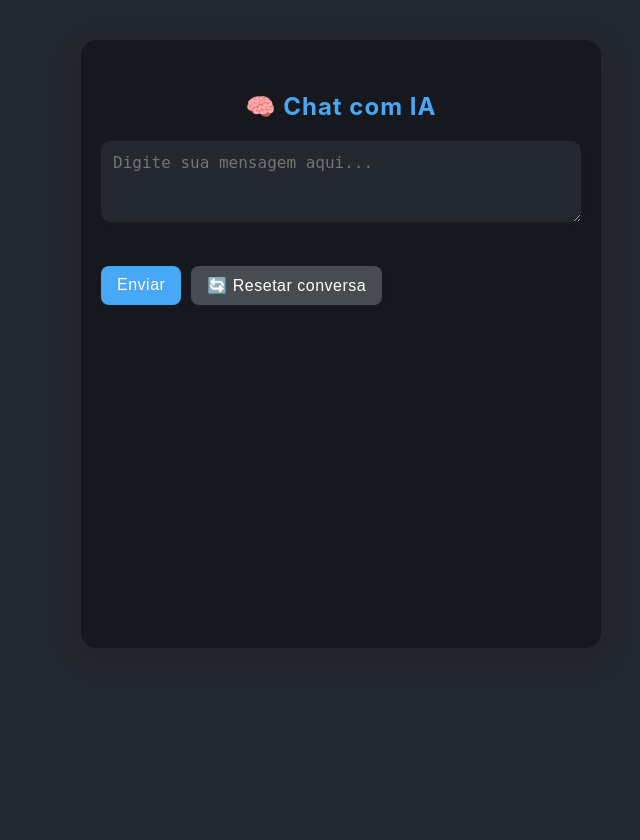
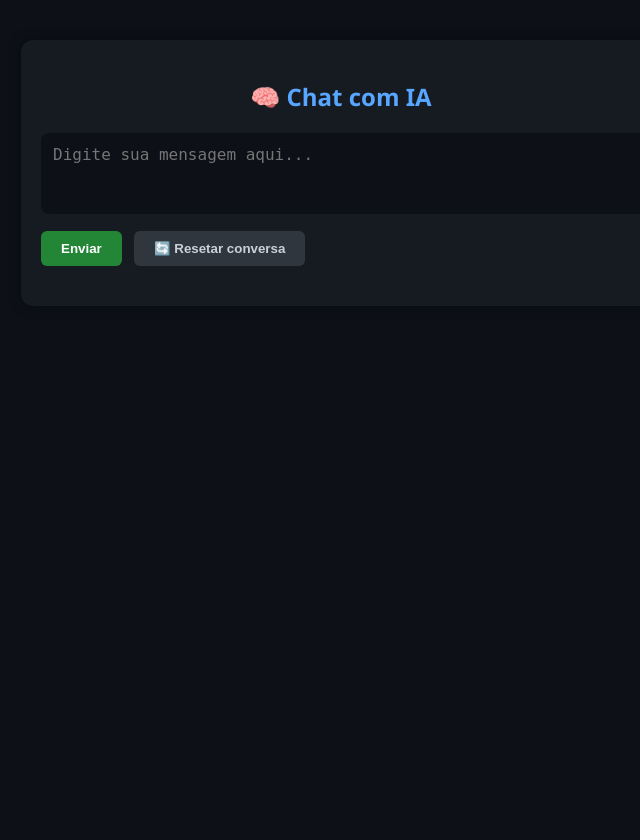
Before and after one commit to thaleson/case_Forelegal, a PHP site: page /gerar/ in a window 1280 px wide. Shown: the whole page, without its empty margins (299-939 px from the left). Before the commit the page ends 648 px from the top, so only its background shows below. Run offline with PHP 8.4, Linux system fonts and the light colour scheme.

Commit message:
feat: Updates CSS style and improves chat interface; adjusts API call and adds response animation

```diff
--- a/css/style.css
+++ b/css/style.css
@@ -1,157 +1,100 @@
 body {
-    font-family: "Inter", "Segoe UI", Tahoma, Geneva, Verdana, sans-serif;
-    background-color: #23272f;
-    color: #f6f6f6;
+    font-family: "Segoe UI", sans-serif;
+    background-color: #0d1117;
+    color: #c9d1d9;
+    margin: 0;
     padding: 0;
-    margin: 0;
-    min-height: 100vh;
     display: flex;
     justify-content: center;
-    align-items: flex-start;
+    align-items: start;
+    height: 100vh;
+    padding-top: 40px;
 }
 
-.container {
-    width: 100%;
-    max-width: 480px;
-    margin: 40px auto 0 auto;
-    background: #16181d;
-    border-radius: 16px;
-    box-shadow: 0 8px 32px rgba(0,0,0,0.13);
-    padding: 32px 20px 16px 20px;
-    display: flex;
-    flex-direction: column;
-    min-height: 70vh;
+/* container principal do chat */
+.container, .chat-container {
+    background-color: #161b22;
+    border-radius: 12px;
+    padding: 20px;
+    width: 90%;
+    max-width: 600px;
+    box-shadow: 0 0 12px rgba(0, 0, 0, 0.5);
 }
 
+/* título */
 h2 {
     text-align: center;
-    color: #47a8f8;
+    color: #58a6ff;
     margin-bottom: 20px;
-    letter-spacing: 1px;
-    font-weight: 700;
 }
 
-.form-area {
+/* área de texto */
+textarea {
+    width: 98%;
+    padding: 12px;
+    border-radius: 8px;
+    border: none;
+    background-color: #0d1117;
+    color: #fff;
+    resize: none;
+    font-size: 16px;
+    margin-bottom: 12px;
+}
+
+/* botões */
+button {
+    padding: 10px 20px;
+    border: none;
+    border-radius: 6px;
+    font-weight: bold;
+    cursor: pointer;
+    margin-right: 8px;
+}
+
+button#enviar,
+button[type="submit"]:not(.reset-btn) {
+    background-color: #238636;
+    color: white;
+}
+
+button#resetar,
+.reset-btn {
+    background-color: #30363d;
+    color: #c9d1d9;
+}
+
+/* área das mensagens */
+.chat-box {
+    margin-top: 20px;
     display: flex;
     flex-direction: column;
     gap: 12px;
-    margin-bottom: 18px;
-    align-items: stretch;
-    width: 100%;
 }
 
-textarea {
-    width: 100%;
-    max-width: 100%;
-    box-sizing: border-box;
-    padding: 12px;
+/* bolhas de mensagem */
+.bubble {
+    padding: 10px 15px;
     border-radius: 10px;
-    border: none;
-    font-size: 16px;
-    resize: vertical;
-    background: #23272f;
-    color: #f6f6f6;
-    min-height: 52px;
-    outline: none;
-    box-shadow: 0 1px 4px rgba(72,89,120,0.09);
-    margin-bottom: 0;
+    max-width: 80%;
+    line-height: 1.5;
+    white-space: pre-wrap;
 }
 
-textarea:focus {
-    border: 1.5px solid #47a8f8;
+/* mensagem do usuário */
+.bubble.user,
+.mensagem.usuario {
+    background-color: #238636;
+    color: white;
+    align-self: flex-end;
+    text-align: right;
+    margin-left: auto;
 }
 
-.buttons {
-    display: flex;
-    gap: 10px;
-    width: 100%;
-    justify-content: flex-start;
-}
-
-button {
-    padding: 10px 16px;
-    font-size: 16px;
-    border-radius: 8px;
-    border: none;
-    cursor: pointer;
-    background-color: #47a8f8;
-    color: white;
-    transition: background 0.1s;
-    font-weight: 500;
-    letter-spacing: 0.5px;
-    box-shadow: 0 2px 4px rgba(44, 62, 80, 0.09);
-}
-
-button:hover {
-    background-color: #357abf;
-}
-
-.reset-btn {
-    background-color: #474c51;
-}
-
-.reset-btn:hover {
-    background-color: #222328;
-}
-
-.chat-box {
-    background-color: transparent;
-    padding: 10px 0 0 0;
-    border-radius: 10px;
-    box-shadow: none;
-    max-height: 400px;
-    overflow-y: auto;
-    display: flex;
-    flex-direction: column;
-    gap: 13px;
-    margin-bottom: 10px;
-    scroll-behavior: smooth;
-}
-
-.bubble {
-    padding: 13px 18px;
-    border-radius: 16px;
-    max-width: 82%;
-    word-break: break-word;
-    font-size: 16px;
-    line-height: 1.7;
-    display: inline-block;
-    margin-bottom: 0;
-}
-
-.user {
-    background: linear-gradient(135deg, #47a8f8 60%, #357abf 100%);
-    color: #fff;
-    align-self: flex-end;
-    border-bottom-right-radius: 4px;
-    border-top-right-radius: 16px;
+/* mensagem da IA */
+.bubble.ia,
+.mensagem.ia {
+    background-color: #21262d;
+    color: #c9d1d9;
+    align-self: flex-start;
     text-align: left;
 }
-
-.ia {
-    background: linear-gradient(135deg, #292b31 90%, #23272f 100%);
-    color: #f6f6f6;
-    align-self: flex-start;
-    border-bottom-left-radius: 4px;
-    border-top-left-radius: 16px;
-    border: 1px solid #23272f;
-    text-align: left;
-}
-
-::-webkit-scrollbar {
-    width: 8px;
-    background: #20232b;
-}
-::-webkit-scrollbar-thumb {
-    background: #262a34;
-    border-radius: 8px;
-}
-
-@media (max-width: 650px) {
-    .container {
-        max-width: 99vw;
-        padding: 12px 2vw 8px 2vw;
-        margin: 0;
-        min-height: 92vh;
-    }
-}
--- a/functions/chat_api.php
+++ b/functions/chat_api.php
@@ -2,7 +2,7 @@
 function call_ai_api($input) {
     $data = json_encode(['text' => $input]);
 
-    $ch = curl_init('http://localhost:8501/gerar');
+    $ch = curl_init('http://127.0.0.1:8000/gerar');
     curl_setopt($ch, CURLOPT_RETURNTRANSFER, true);
     curl_setopt($ch, CURLOPT_POSTFIELDS, $data);
     curl_setopt($ch, CURLOPT_HTTPHEADER, ['Content-Type: application/json']);
--- a/includes/controller.php
+++ b/includes/controller.php
@@ -2,6 +2,11 @@
 require_once __DIR__ . '/../functions/chat_api.php';
 
 session_start();
+
+if (!isset($_SESSION['chat'])) {
+    $_SESSION['chat'] = [];
+}
+
 
 if (isset($_POST['reset'])) {
     $_SESSION['chat'] = [];
@@ -9,7 +14,10 @@ if (isset($_POST['reset'])) {
     exit;
 }
 
-$input = $_POST['user_input'] ?? '';
+
+if ($_SERVER['REQUEST_METHOD'] === 'POST' && isset($_POST['user_input'])) {
+    $input = trim($_POST['user_input']);
+
     if (!empty($input)) {
         $reply = call_ai_api($input);
 
@@ -18,3 +26,8 @@ if (!empty($input)) {
             'resposta' => $reply
         ];
     }
+
+
+    header("Location: index.php");
+    exit;
+}
--- a/index.php
+++ b/index.php
@@ -21,13 +21,38 @@
     <div class="chat-box">
         <?php
         if (isset($_SESSION['chat'])) {
-            foreach ($_SESSION['chat'] as $msg) {
+            $total = count($_SESSION['chat']);
+            foreach ($_SESSION['chat'] as $index => $msg) {
                 echo "<div class='bubble user'><strong>Você:</strong> " . htmlspecialchars($msg['pergunta']) . "</div>";
-                echo "<div class='bubble ia'><strong>IA:</strong> " . formatResponse($msg['resposta']) . "</div>";
+
+                if ($index === $total - 1) {
+
+                    echo "<div class='bubble ia'><strong>IA:</strong> <span class='resposta-digitando'>" . formatResponse($msg['resposta']) . "</span></div>";
+                } else {
+
+                    echo "<div class='bubble ia'><strong>IA:</strong> " . formatResponse($msg['resposta']) . "</div>";
+                }
             }
         }
         ?>
     </div>
 </div>
+
+<!-- Script -->
+<script>
+    const el = document.querySelector('.resposta-digitando');
+    if (el) {
+        const texto = el.innerText;
+        el.innerText = '';
+        let i = 0;
+        const intervalo = setInterval(() => {
+            el.innerText += texto.charAt(i);
+            i++;
+            if (i >= texto.length) {
+                clearInterval(intervalo);
+            }
+        }, 20);
+    }
+</script>
 </body>
 </html>
```
Lines whose indentation alone changed are shown as unchanged.
